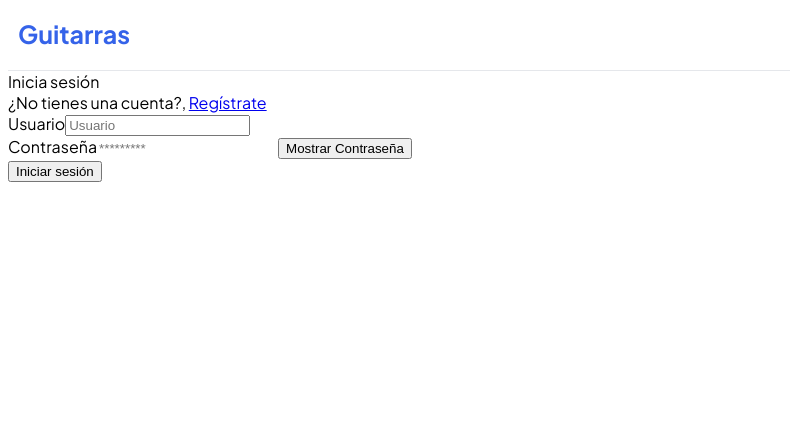
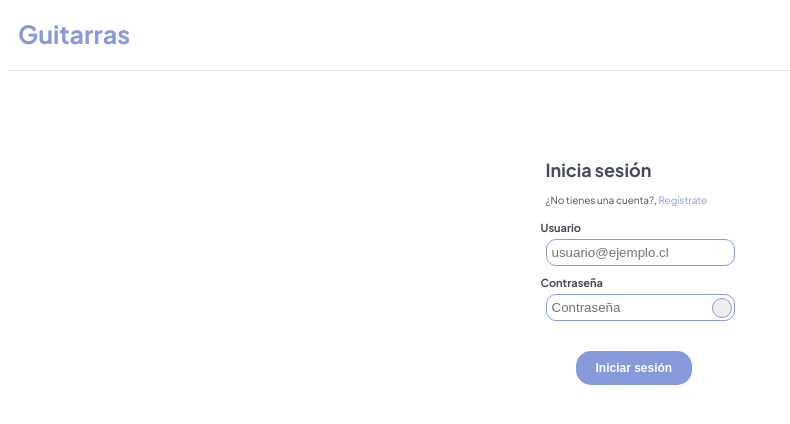
Before and after one commit to EliasSoto/web_guitars, a React (Vite) app: page /login in a window 1280 px wide. Shown: the top 424 px of the page, without its empty margins (0-790 px from the left). Built offline with nearby package versions, Linux system fonts and the light colour scheme; no server answers.

Commit message:
Estilos inicio de sesión por terminar.

```diff
--- a/src/pages/LoginPage.jsx
+++ b/src/pages/LoginPage.jsx
@@ -2,6 +2,8 @@ import React, { useState } from "react"; // Importamos useState
 import { useNavigate } from "react-router-dom";
 import useLogin from "../hooks/useLogin";
 import HeaderLogin from "../components/HeaderLogin";
+import  "../styles/LoginPage.css"; // Asegúrate de que la ruta sea correcta
+import { Icon } from '@iconify/react';
 
 export default function LoginPage () {
   const navigate = useNavigate();
@@ -38,48 +40,51 @@ export default function LoginPage () {
   };
 
   return (
-    <div>
+    <div className="login-container">
       <HeaderLogin />
 
-      <main>
+      <main className="login-main">
 
         <section>
-          <div>Inicia sesión</div>
-          <div>¿No tienes una cuenta?, <a href="https://www.youtube.com/watch?v=-s_O2mCiHK4">Regístrate</a></div>
+          <div className="text-inicia">Inicia sesión</div>
+          <div className="text-registrate">¿No tienes una cuenta?, <a className= "a" href="https://www.youtube.com/watch?v=-s_O2mCiHK4">Regístrate</a></div>
 
           <form onSubmit={handleLogin}>
 
-            <label htmlFor="Usuario">Usuario</label>
+
+              <label className="label-usuario-contraseña" htmlFor="Usuario">Usuario</label>
                 <input
+                  className="input-usuario"
                   type="text"
                   value={username}
                   onChange={(e) => setUsername(e.target.value)}
-                placeholder="Usuario"
+                  placeholder="usuario@ejemplo.cl"
+                  style={{
+                    outline: 'none', // Elimina el contorno al hacer foco
+                  }}
                 />
 
+
+
               <div className="password-container">
-
-              <label htmlFor="password">Contraseña</label>
+                <label className="label-usuario-contraseña" htmlFor="password">Contraseña</label>
+                <div className="input-contraseña-container">
                   <input
+                      className="input-contraseña"
                       type={showPassword ? "text" : "password"} // Cambia el tipo de input según el estado
                       value={password}
                       onChange={(e) => setPassword(e.target.value)}
-                  placeholder="*********"
-
+                      placeholder="Contraseña"
                       style={{
-                    border: 'none', // Elimina el borde
                         outline: 'none', // Elimina el contorno al hacer foco
                       }}
-
                     />
-                <button type="button" onClick={togglePasswordVisibility}>
-                  {showPassword ? "Ocultar" : "Mostrar"} Contraseña
-                </button>
-
+                    <button type="button" className="eye-icon" onClick={togglePasswordVisibility}/>
+                </div>
               </div>
 
 
-              <button type="submit">Iniciar sesión</button>
+              <button className="button-login" type="submit">Iniciar sesión</button>
           </form>
 
           {error && <p style={{ color: "red" }}>{error}</p>}
--- a/src/pages/RegisterUser.jsx
+++ b/src/pages/RegisterUser.jsx
@@ -1,5 +1,6 @@
 import React from "react";
 import useRegister from "../hooks/useRegister";
+import HeaderLogin from "../components/HeaderLogin";
 
 const RegisterUser = () => {
   const {
@@ -24,8 +25,12 @@ const RegisterUser = () => {
 
   return (
     <div>
-      <h2>Registro</h2>
+
+      <HeaderLogin />
+
       <form onSubmit={handleSubmit}>
+
+
         <input
           type="text"
           value={nombres}
@@ -69,6 +74,11 @@ const RegisterUser = () => {
           placeholder="Contraseña"
         />
         <button type="submit">Registrar</button>
+
+
+
+
+
       </form>
 
       {error && <p style={{ color: "red" }}>{error}</p>}
--- a/src/styles/HeaderLogin.css
+++ b/src/styles/HeaderLogin.css
@@ -12,10 +12,9 @@
     border-bottom: 1px solid #E5E7EB; /* línea en la parte inferior */
   }
 
-
   .text-header {
     font-family: 'Plus Jakarta Sans', sans-serif;
     font-size: 25px; /* igual a text-2xl en Tailwind */
     font-weight: bold; /* igual a font-bold en Tailwind */
-    color: #3563E9; /* color de texto */
+    color: #8699DA; /* color de texto */
   }
--- a/src/styles/LoginPage.css
+++ b/src/styles/LoginPage.css
@@ -0,0 +1,85 @@
+
+.login-main {
+  display: flex;
+  justify-content: center;
+  align-items: center;
+  height: 50vh; /* Cambia la altura de la página de inicio de sesión */
+}
+
+.text-inicia{
+
+    font-size: 18px; /* igual a text-2xl en Tailwind */
+    font-weight: bold; /* igual a font-bold en Tailwind */
+    color: #444B59; /* color de texto */
+    margin-bottom: 13px; /* Espacio entre el texto y el botón */
+}
+
+.text-registrate{
+    font-size: 10px; /* igual a text-2xl en Tailwind */
+    color: #444B59; /* color de texto */
+    margin-bottom: 5px; /* Espacio entre el texto y el botón */
+}
+
+.a {
+    color: #8699DA; /* color de texto */
+    text-decoration: none; /* sin subrayado */
+  }
+
+  .label-usuario-contraseña {
+    padding-top: 10px;
+    font-size: 11px;
+    font-weight: bold;
+    color: #444B59; /* color de texto */
+    margin-bottom: 5px; /* Espacio entre la etiqueta y el campo de entrada */
+    margin-left: -5px;
+    display: block;
+  }
+
+.input-usuario {
+    border-radius: 10px;
+    border: 1.2px solid #8699DA; /* Aquí defines el grosor, el estilo y el color del borde */
+    padding: 5px; /* Espacio interno del campo de entrada */
+  }
+
+/* Estilos para el campo de contraseña */
+  .input-contraseña {
+    border: none;
+    border-radius: 10px;
+    padding: 5px; /* Espacio interno del campo de entrada */
+    width: 75%; /* Asegura que el contenedor ocupe todo el ancho disponible */
+  }
+
+  .password-container {
+    position: relative; /* Necesario para posicionar el icono de ojo */
+  }
+
+  .eye-icon {
+    position: absolute;
+    border-radius: 10px;
+    border: 1.2px solid #8699DA;
+    right: 2px;
+    top: 15%;
+    cursor: pointer;
+    width: 20px;  /* Ajusta el tamaño de la imagen */
+    height: 20px;
+  }
+
+  .input-contraseña-container {
+    position: relative; /* Necesario para posicionar el icono de ojo */
+    border-radius: 10px;
+    border: 1.2px solid #8699DA; /* Aquí defines el grosor, el estilo y el color del borde */
+  }
+
+  .button-login {
+    background-color: #8699DA; /* color de fondo */
+    color: white; /* color de texto */
+    border-radius: 15px; /* bordes redondeados */
+    padding: 10px 20px; /* Espacio interno del botón */
+    border: none; /* sin borde */
+    cursor: pointer; /* cursor de mano al pasar por encima */
+    font-size: 12px; /* tamaño de fuente */
+    font-weight: bold; /* negrita */
+    margin-top: 30px; /* Espacio entre el botón y el campo de entrada */
+    margin-left: 30px;
+
+  }
```
Lines whose indentation alone changed are shown as unchanged.
